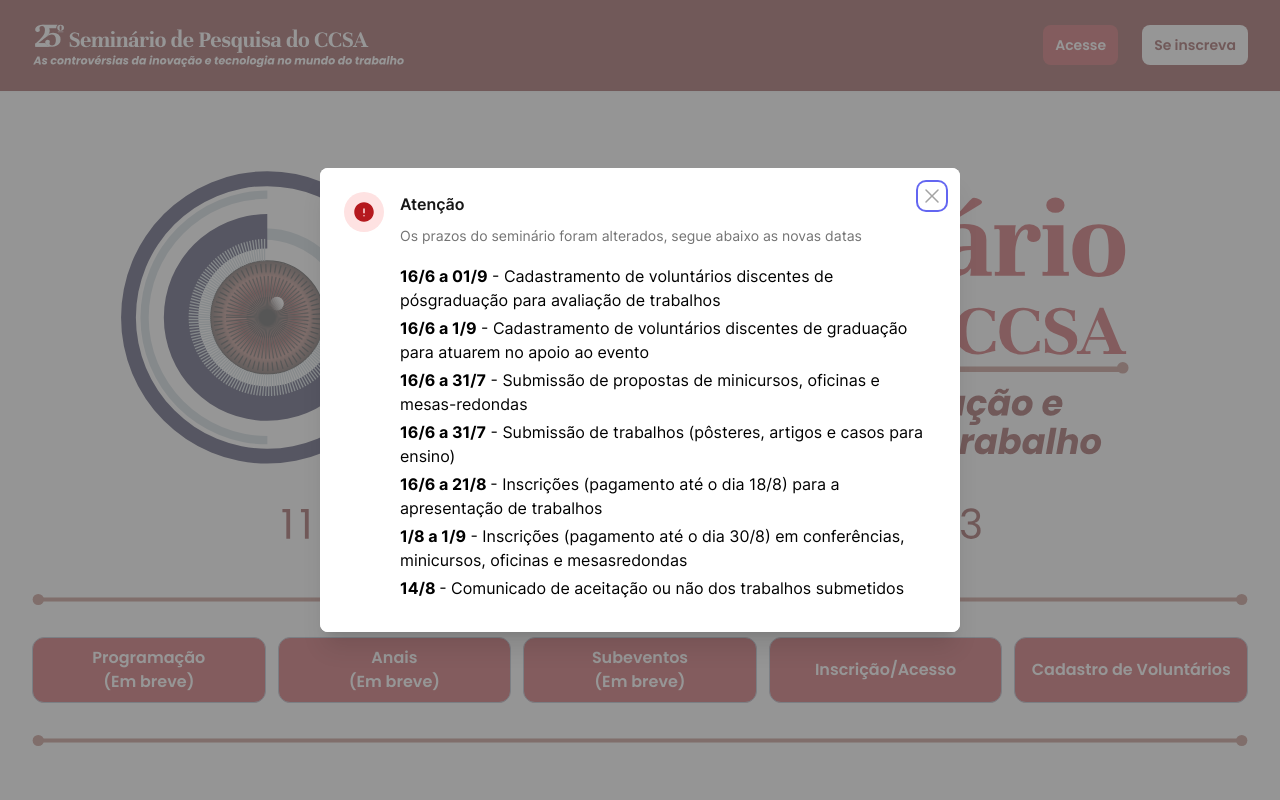
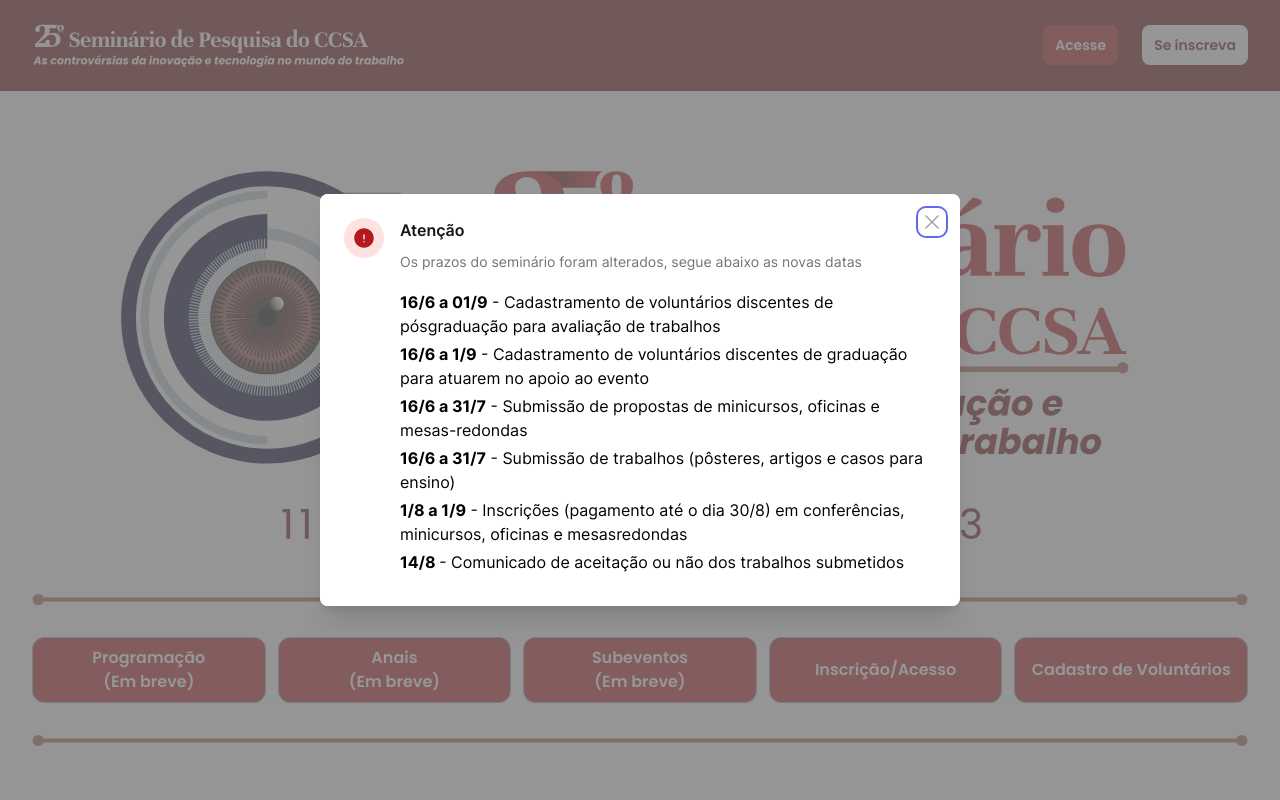
Before and after one commit to luccasmmg/seminario-2023, a Next.js app: page / in a window 1280 px wide. Shown: the top 800 px of the page. Built offline with nearby package versions, Linux system fonts and the light colour scheme; a web font is replaced by a local one.

Commit message:
Remover data

```diff
--- a/src/pages/index.jsx
+++ b/src/pages/index.jsx
@@ -104,11 +104,6 @@ export function PopUp() {
                             para ensino)
                           </li>
                           <li>
-                            <span className="font-bold">16/6 a 21/8 </span> -
-                            Inscrições (pagamento até o dia 18/8) para a
-                            apresentação de trabalhos
-                          </li>
-                          <li>
                             <span className="font-bold">1/8 a 1/9</span> -
                             Inscrições (pagamento até o dia 30/8) em
                             conferências, minicursos, oficinas e mesasredondas
```
